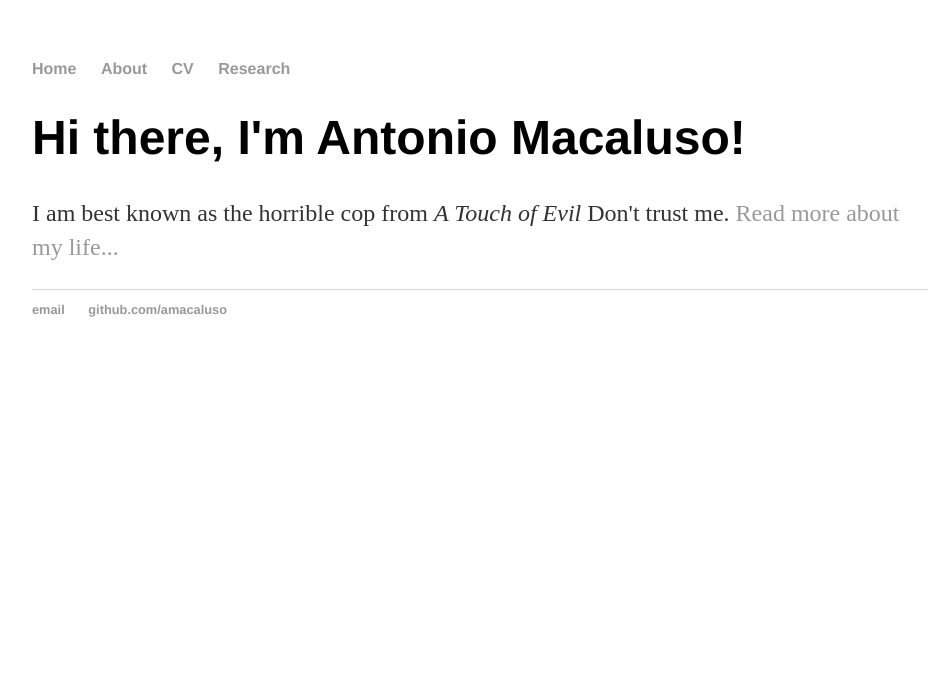
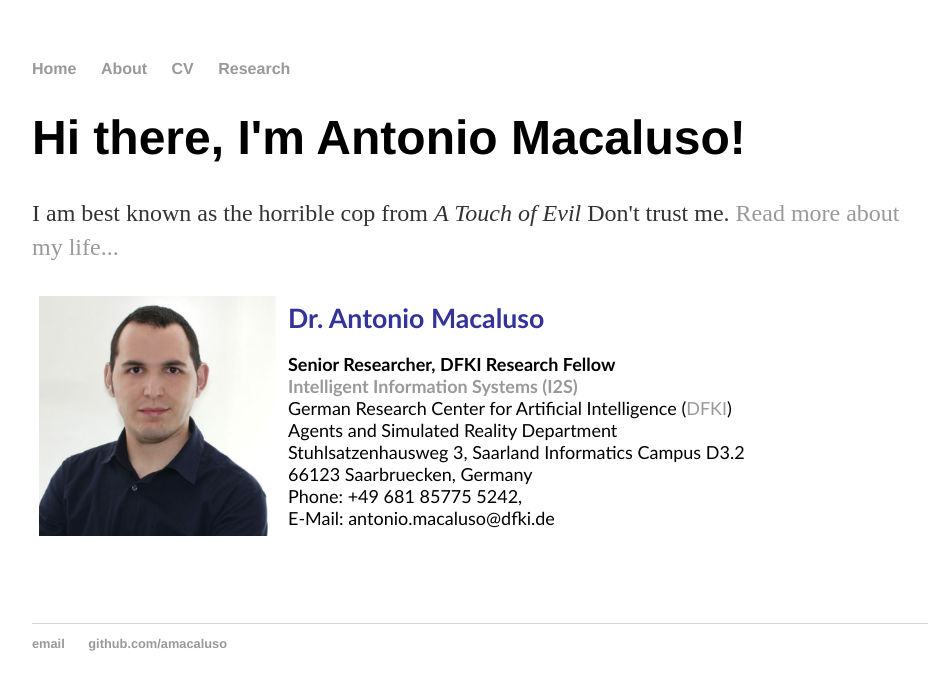
Before and after one commit to amacaluso/amacaluso.github.io, a Jekyll site: the page built from index.html, in a window 1280 px wide. Shown: the top 690 px of the page, without its empty margins (160-1090 px from the left). Built offline with Jekyll 4.4.1, drawn with Linux system fonts in a browser that asks for light colours.

Commit message:
upload photo and update index

```diff
--- a/index.html
+++ b/index.html
@@ -6,3 +6,33 @@ title: Antonio Macaluso
 	<h1>Hi there, I'm Antonio Macaluso!</h1>
 	<p>I am best known as the horrible cop from <em>A Touch of Evil</em> Don't trust me. <a href="/about">Read more about my life...</a></p>
 </div><!-- /.blurb -->
+
+
+<table style="width: 828px; height: 334px;" cellpadding="5" cols="2">
+  <tbody>
+    <tr align="left" valign="top">
+      <td style="width: 10%; vertical-align: top; text-align: center;"><img style="width: 237px; height: 240px;" alt="mk-berlin2019" src="photo-profile.jpg">
+      <br></td>
+      <td> <small><font style="font-weight: bold; color: rgb(51, 51, 153);" face="Trebuchet MS"><font size="+3"><small>
+Dr. Antonio Macaluso</small></font></font></small><br>
+      <small><b><font face="Trebuchet MS"><br>
+      </font></b></small><font face="Trebuchet MS"><font size="+1"><span style="font-weight: bold;">Senior Researcher,
+DFKI Research Fellow<br>
+</span></font></font><font face="Trebuchet MS"><font size="+1"><span style="font-weight: bold;"></span></font></font><font face="Trebuchet MS"><font size="+1"><a href="http://www.dfki.de/%7Eklusch/i2s"><span style="font-weight: bold;">Intelligent
+Information Systems (I2S)</span></a></font></font><font face="Trebuchet MS"><font size="+1"><span style="font-weight: bold;"></span></font></font><font face="Trebuchet MS"><font size="-1"><br>
+      </font></font><font face="Trebuchet MS"><font size="+1">German
+Research Center for
+Artificial Intelligence (<a href="http://www.dfki.de">DFKI</a>)</font></font><br>
+      <font face="Trebuchet MS"><font size="+1">Agents and Simulated
+Reality Department<br>
+Stuhlsatzenhausweg 3, Saarland Informatics Campus D3.2</font></font><font face="Trebuchet MS"><font size="+1"><br>
+66123
+Saarbruecken, Germany</font></font> <br>
+      <font face="Trebuchet MS"><font size="+1">Phone:
++49 681 85775 5242,&nbsp;</font></font><font face="Trebuchet MS"><font size="+1"><br>
+E-Mail:
+antonio.macaluso@dfki.de</font></font><big> </big><font face="Trebuchet MS"><font size="+1"><span style="font-weight: bold;"></span></font></font><br>
+      </td>
+    </tr>
+  </tbody>
+</table>
```
Also changed, not shown: photo-profile.jpg (added).
